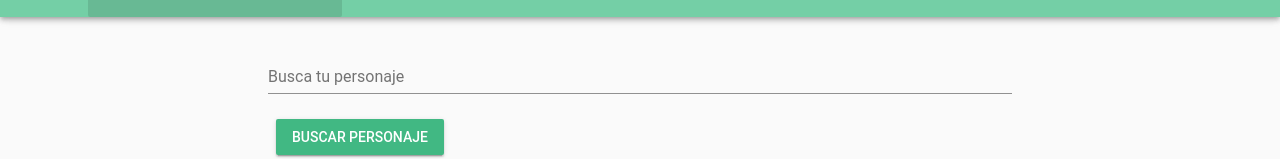
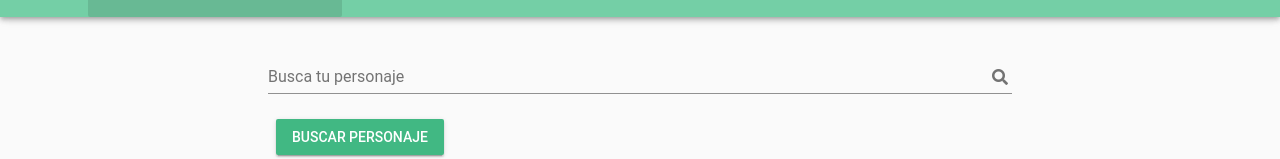
Before and after one commit to cjlozanoDev/vue-demo-publics-apis, a Vue app: page /search-characters in a window 1280 px wide. Shown: the part 151-310 px from the top of the page. Built offline with nearby package versions, Linux system fonts and the light colour scheme.

Commit message:
añadido icono fontawesome search y tamaño de vs-icon

```diff
--- a/index.html
+++ b/index.html
@@ -3,6 +3,7 @@
   <head>
     <meta charset="utf-8">
     <meta name="viewport" content="width=device-width,initial-scale=1.0">
+    <link href="https://use.fontawesome.com/releases/v5.0.6/css/all.css" rel="stylesheet">
     <title>vue-demo-publics-apis</title>
   </head>
   <body>
--- a/src/components/FormSearch.vue
+++ b/src/components/FormSearch.vue
@@ -4,7 +4,7 @@
         <v-text-field
             v-model="nameCharacter"
             label="Busca tu personaje"
-            append-icon="fas fa-search">
+            append-icon="fa-search">
         </v-text-field>
         <v-btn
             color="primary"
--- a/src/main.js
+++ b/src/main.js
@@ -12,7 +12,6 @@ import './styles/theme.css'
 import { library } from '@fortawesome/fontawesome-svg-core'
 import { faSearch } from '@fortawesome/free-solid-svg-icons'
 import { FontAwesomeIcon } from '@fortawesome/vue-fontawesome'
-
 library.add(faSearch)
 
 Vue.component('font-awesome-icon', FontAwesomeIcon)
--- a/src/styles/theme.css
+++ b/src/styles/theme.css
@@ -13,3 +13,6 @@ body {
   height: 100%;
   padding: 0 !important;
 }
+.v-icon {
+  font-size: 1rem;
+}
```
